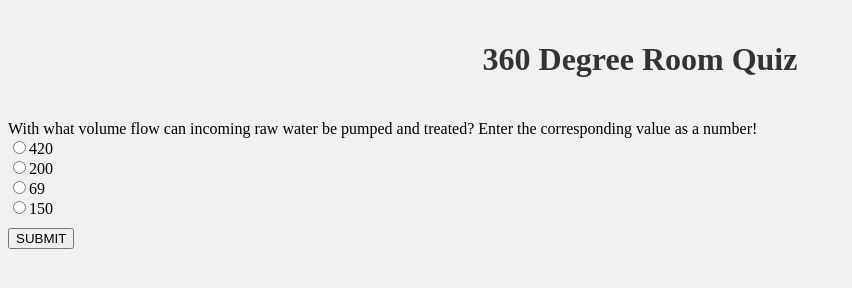
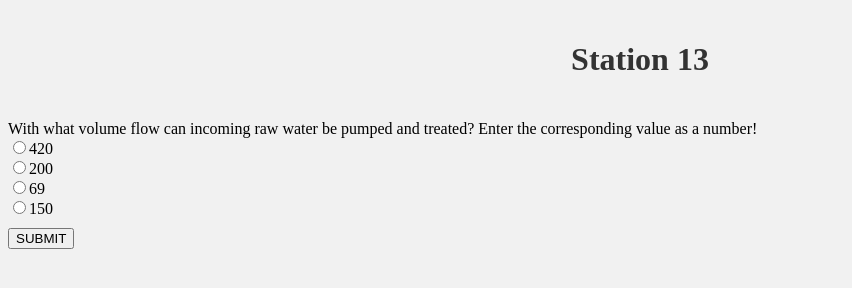
Before and after one commit to SuryaKalvakolu4/Q8, a plain HTML site: page index.html in a window 1280 px wide. Shown: the whole page, without its empty margins (0-852 px from the left). Drawn offline with Linux system fonts and the light colour scheme.

Commit message:
Update index.html

```diff
--- a/index.html
+++ b/index.html
@@ -26,7 +26,7 @@
     </style>
 </head>
 <body>
-    <h1>360 Degree Room Quiz</h1>
+    <h1>Station 13</h1>
     <div id="question"></div>
     <div id="options"></div>
     <button onclick="nextQuestion()">SUBMIT</button>
```
